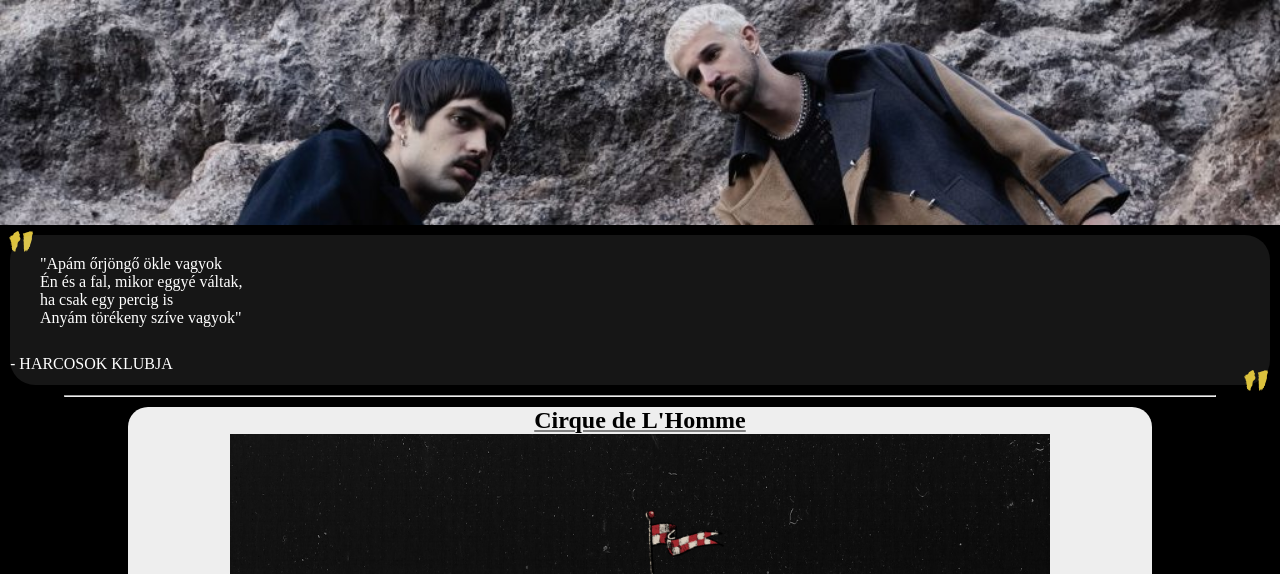
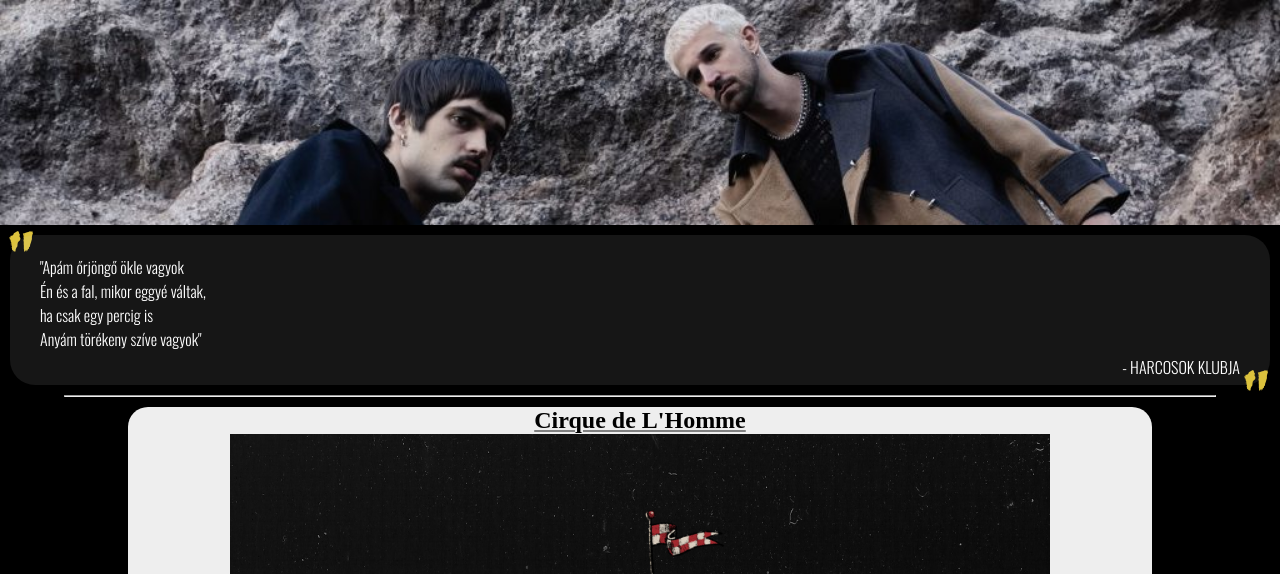
Before and after one commit to mtlevi70/beadteszt, a PHP site: page / in a window 1280 px wide. Shown: the part 55-629 px from the top of the page. Run offline with PHP 8.4, Linux system fonts and the light colour scheme.

Commit message:
megnézem, hogy csak a laptop kijekzőn homályos-e az új betűtípus, vagy mindenhol az

```diff
--- a/style.css
+++ b/style.css
@@ -1,10 +1,12 @@
+/* Fontok */
+@import url('https://fonts.googleapis.com/css2?family=Oswald:wght@200..700&display=swap');
+
+@font-face { font-family: Protest; font-display: swap; src: url('fonts/ProtestRevolution-Regular.ttf'); }
+
 * {
     box-sizing: border-box;
     margin: 0;
 }
-/* Fontok */
-@font-face { font-family: Protest; font-display: swap; src: url('fonts/ProtestRevolution-Regular.ttf'); }
-
 
 /*HEADER*/
 header{
@@ -150,7 +152,7 @@ article{
 }
 .quotesymbtop, .quotesymbbot{
     color: rgb(220, 194, 61);
-    font-family: Protest;
+    font-family: 'Protest';
     font-size: 4em;
 
 }
@@ -183,24 +185,31 @@ article{
     opacity: 0; /* Alapértelmezett elrejtés */
     position: absolute; /* Egymásra helyezéshez */
     width: 100%;
+
 }
 
+.quote p, .title{
+    margin:0;
+    padding:0;
+    font-family: 'Oswald','sans-serif';
+    font-weight: 300;
+
+}
 .quote p{
     position: relative;
     text-indent: 0;
     padding: 0;
-    margin: 0;
     left: 30px;
     top: 20px;
 }
 
 .title{
-    margin:0;
     position: absolute;
     align-self: flex-start;
     padding: 0;
     opacity: 0;
     top:120px;
+    right: 30px;
 }
 /*horizontal line*/
 .und_quo{
```
